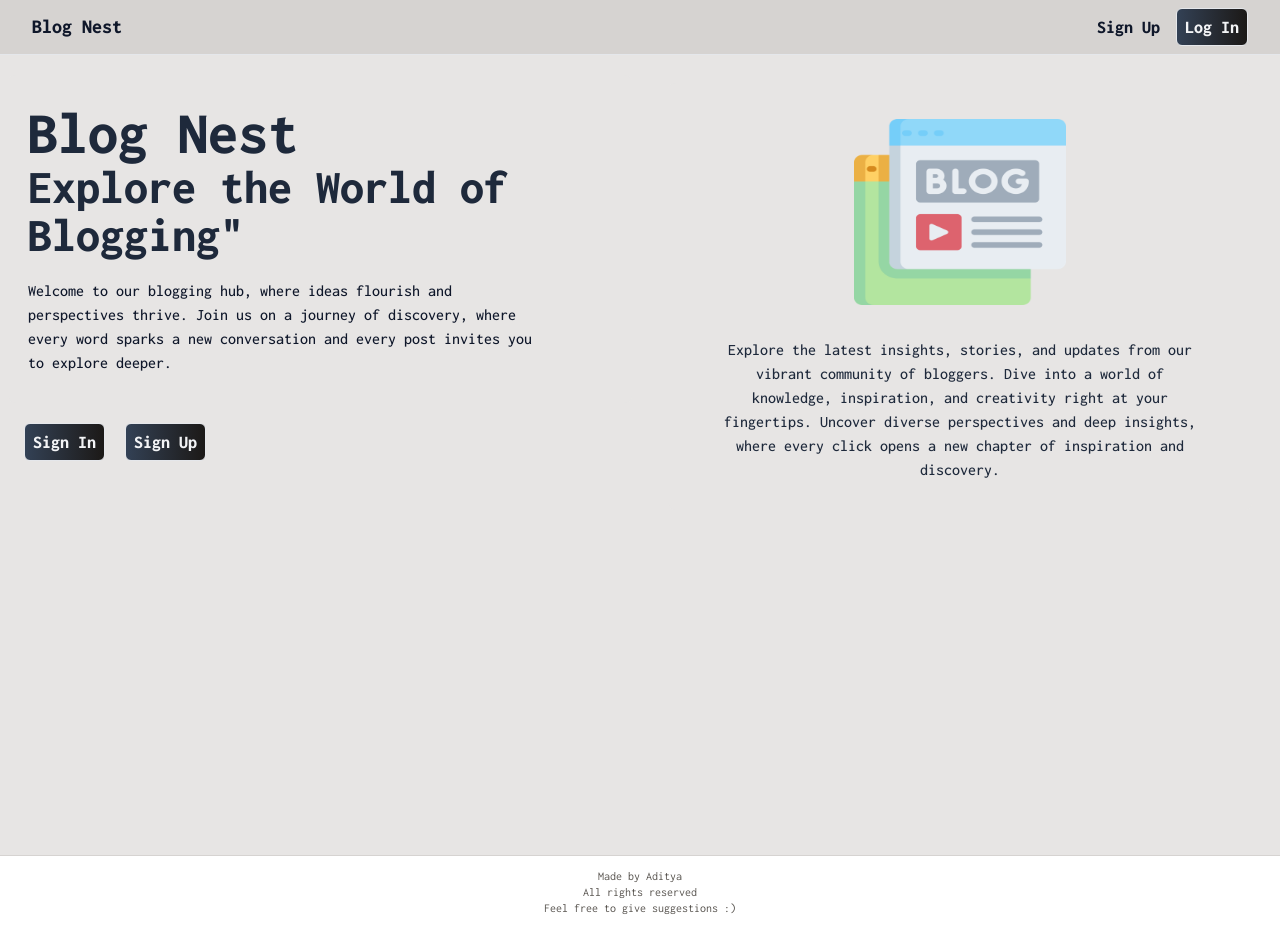
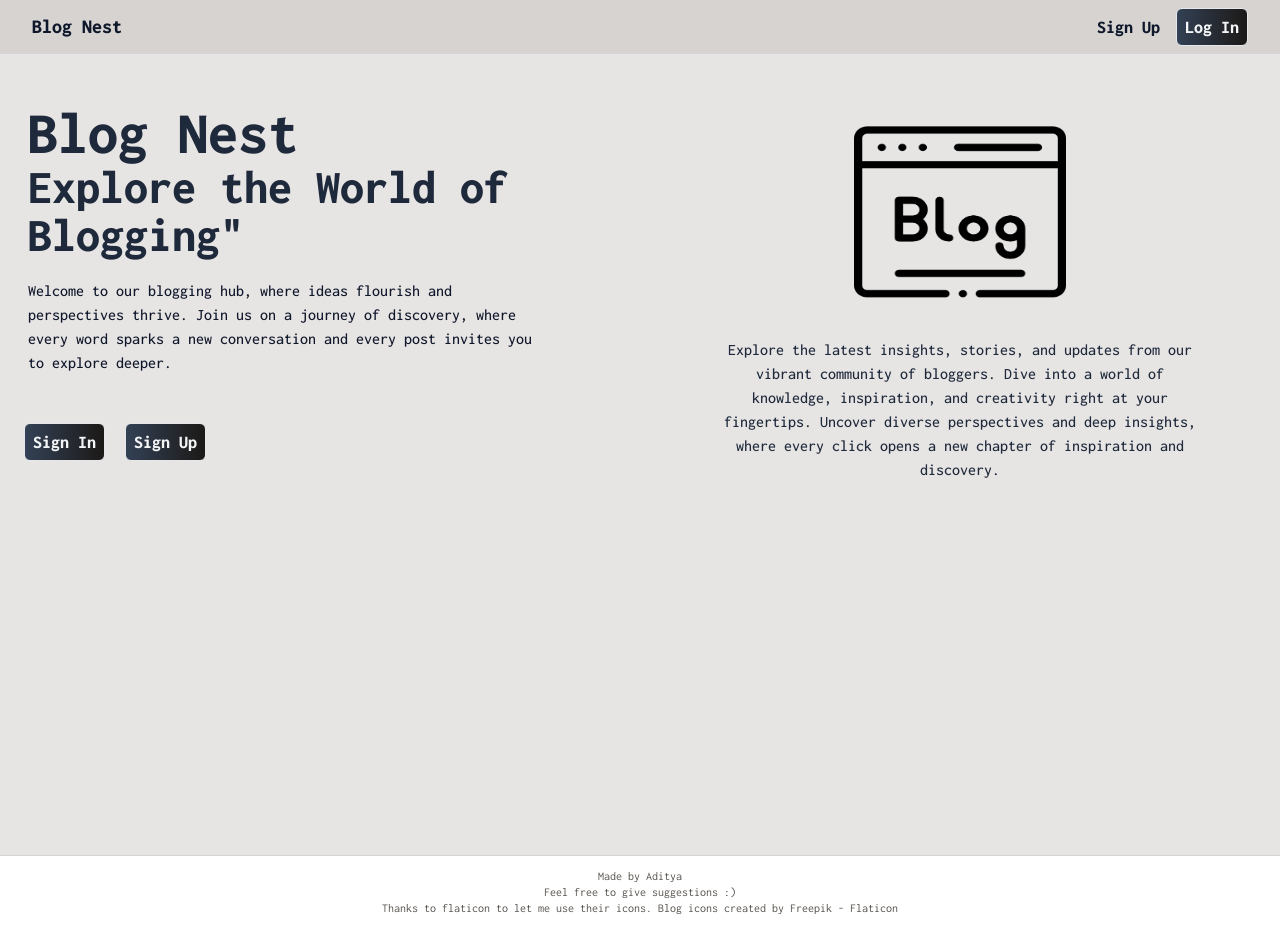
Before and after one commit to adityarawat45/BlogB_App, a React (Vite) app in the folder frontend/: page / in a window 1280 px wide. Built offline with nearby package versions, Linux system fonts and the light colour scheme.

Commit message:
Attributed the owner of blog icon

```diff
--- a/frontend/src/components/Footer.tsx
+++ b/frontend/src/components/Footer.tsx
@@ -4,11 +4,13 @@ export const Footer = ()=> {
             <div>
                 <div className="text-center text-xs md:text-normal">
                     Made by Aditya
-                    <div className="text-center text-xs md:text-normal">
-                        All rights reserved
+
+                    <div className="text-xs md:text-normal">
+                        Feel free to give suggestions :)
                     </div>
                     <div className="text-xs md:text-normal">
-                        Feel free to give suggestions :)
+                        Thanks to flaticon to let me use their icons
+                    <a href="https://www.flaticon.com/free-icons/blog" title="blog icons">. Blog icons created by Freepik - Flaticon</a>
                     </div>
                 </div>
             </div>
--- a/frontend/src/pages/Landing.tsx
+++ b/frontend/src/pages/Landing.tsx
@@ -1,6 +1,6 @@
 import { Link } from "react-router-dom";
 import { SecondBar } from "../components/SecondBar"
-import bloggingImage from "../images/blogging.png";
+import bloggingImage from "../images/blog.png";
 import { Footer } from "../components/Footer";
 
 const Landing = () => {
```
Also changed, not shown: frontend/src/images/blog.png (added), frontend/src/images/blogging.png (deleted).
